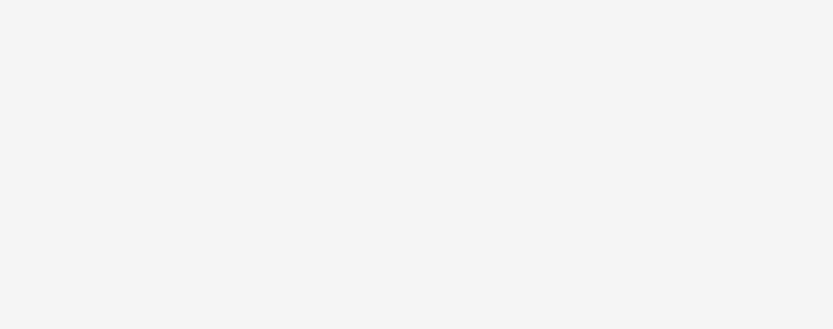
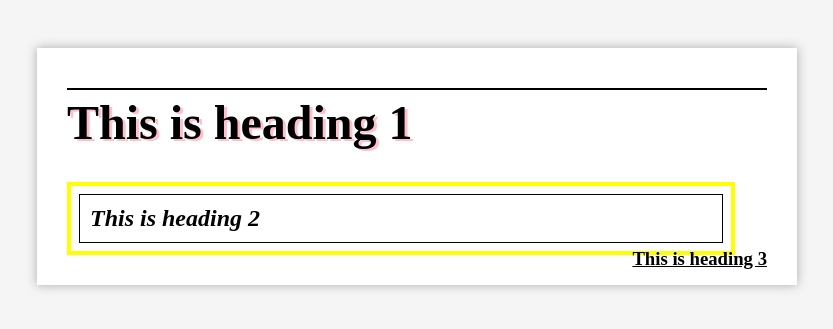
Before and after one commit to Mupnpn/Exercise14, a plain HTML site: page index.html in a window 1280 px wide. Shown: the whole page, without its empty margins (223-1056 px from the left). Drawn offline with Linux system fonts and the light colour scheme.

Commit message:
Fix HTML formatting and add missing margin

```diff
--- a/index.html
+++ b/index.html
@@ -55,4 +55,24 @@
     bottom: 15px;
     right: 30px;
     text-decoration: underline;
-    mar
+    margin: 0;
+  }
+</style>
+</head>
+
+<body>
+
+<div class="container">
+  <h1>This is heading 1</h1>
+
+  <div class="outer-box">
+    <div class="inner-box">
+      <h2>This is heading 2</h2>
+    </div>
+  </div>
+
+  <h3>This is heading 3</h3>
+</div>
+
+</body>
+</html>
```
